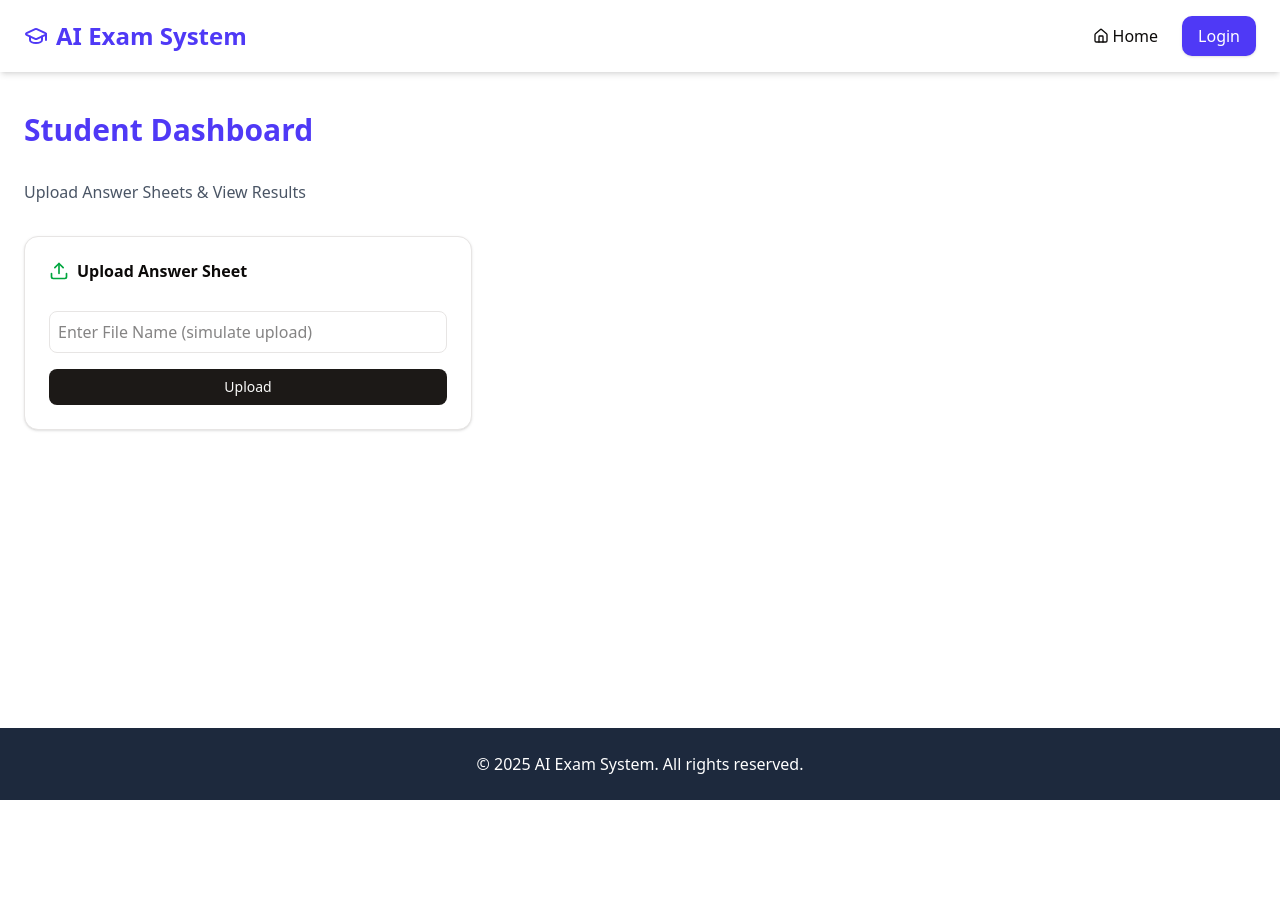
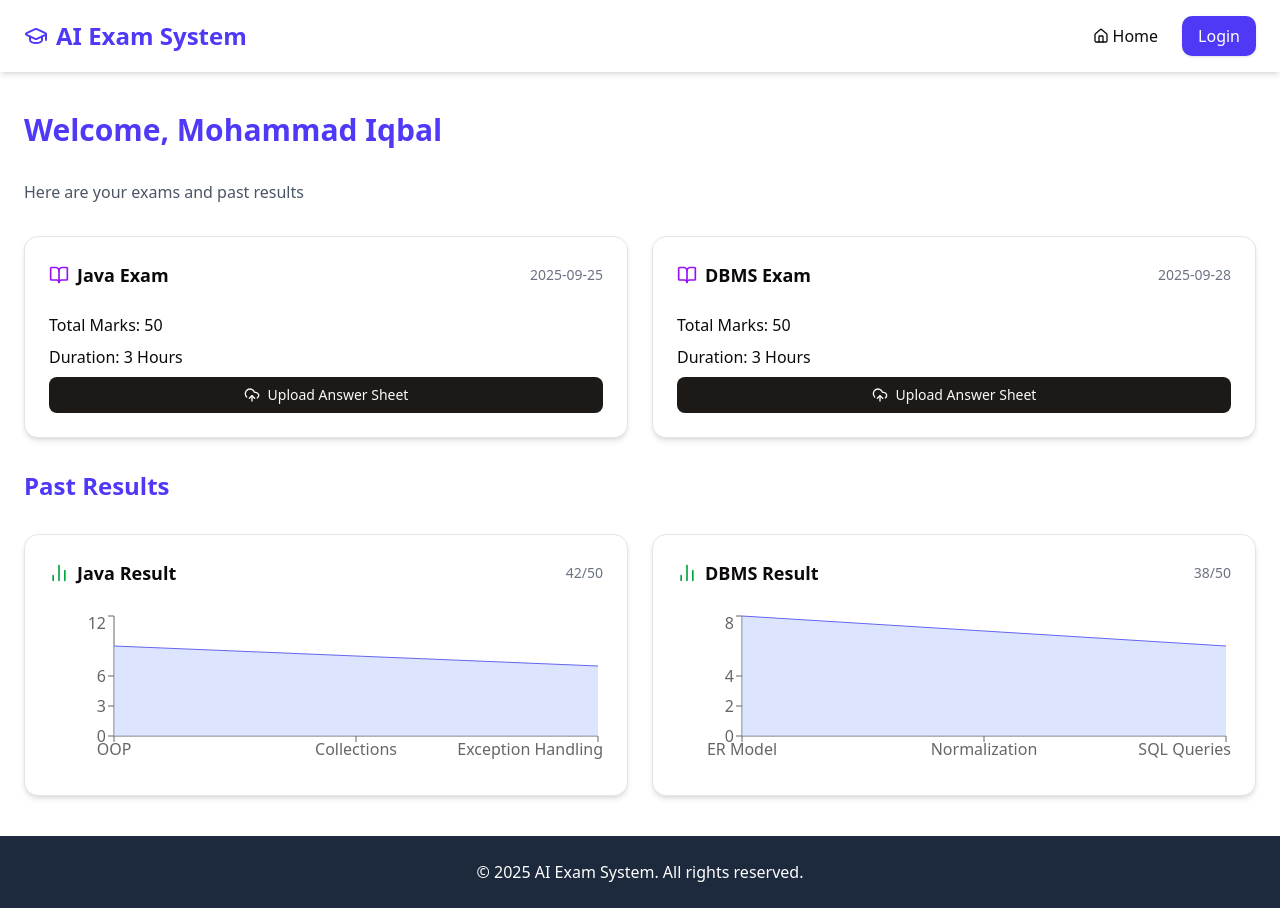
Before and after one commit to samiya2804/ExamSystem, a Next.js app: page /student in a window 1280 px wide. Before the commit the page ends 800 px from the top, so only its background shows below. Built offline with nearby package versions, Linux system fonts and the light colour scheme.

Commit message:
make changes

```diff
--- a/package.json
+++ b/package.json
@@ -19,6 +19,7 @@
     "next": "15.5.3",
     "react": "19.1.0",
     "react-dom": "19.1.0",
+    "recharts": "^3.2.1",
     "tailwind-merge": "^3.3.1"
   },
   "devDependencies": {
--- a/src/app/student/page.tsx
+++ b/src/app/student/page.tsx
@@ -1,69 +1,107 @@
 "use client";
 
-import { Card, CardHeader, CardTitle, CardContent } from "@/components/ui/card";
+import { Card, CardContent, CardHeader, CardTitle } from "@/components/ui/card";
 import { Button } from "@/components/ui/button";
-import { Upload } from "lucide-react";
+import { UploadCloud, BookOpen, BarChart2 } from "lucide-react";
 import { useState } from "react";
+import { AreaChart, Area, XAxis, YAxis, Tooltip, ResponsiveContainer } from "recharts";
 
-type UploadFile = {
-  name: string;
+type Exam = {
+  subject: string;
+  totalMarks: number;
+  duration: string;
   date: string;
 };
 
-export default function StudentPage() {
-  const [uploads, setUploads] = useState<UploadFile[]>([]);
-  const [fileName, setFileName] = useState("");
+type Result = {
+  subject: string;
+  marksObtained: number;
+  totalMarks: number;
+  topicPerformance: { topic: string; score: number }[];
+};
 
-  const handleUpload = () => {
-    if (!fileName) return;
-    setUploads([{ name: fileName, date: new Date().toLocaleString() }, ...uploads]);
-    setFileName("");
-  };
+export default function StudentDashboard() {
+  const [availableExams, setAvailableExams] = useState<Exam[]>([
+    { subject: "Java", totalMarks: 50, duration: "3 Hours", date: "2025-09-25" },
+    { subject: "DBMS", totalMarks: 50, duration: "3 Hours", date: "2025-09-28" },
+  ]);
+
+  const [pastResults, setPastResults] = useState<Result[]>([
+    {
+      subject: "Java",
+      marksObtained: 42,
+      totalMarks: 50,
+      topicPerformance: [
+        { topic: "OOP", score: 9 },
+        { topic: "Collections", score: 8 },
+        { topic: "Exception Handling", score: 7 },
+      ],
+    },
+    {
+      subject: "DBMS",
+      marksObtained: 38,
+      totalMarks: 50,
+      topicPerformance: [
+        { topic: "ER Model", score: 8 },
+        { topic: "Normalization", score: 7 },
+        { topic: "SQL Queries", score: 6 },
+      ],
+    },
+  ]);
 
   return (
     <div className="container mx-auto py-10 px-6 space-y-8">
-      <h1 className="text-3xl font-bold text-indigo-600">Student Dashboard</h1>
-      <p className="text-gray-600">Upload Answer Sheets & View Results</p>
+      <h1 className="text-3xl font-bold text-indigo-600">Welcome, Mohammad Iqbal</h1>
+      <p className="text-gray-600">Here are your exams and past results</p>
 
-      {/* Upload Form */}
-      <Card className="max-w-md">
-        <CardHeader>
-          <CardTitle className="flex items-center gap-2">
-            <Upload className="w-5 h-5 text-green-600" /> Upload Answer Sheet
+      {/* Available Exams */}
+      <div className="grid md:grid-cols-2 gap-6">
+        {availableExams.map((exam, idx) => (
+          <Card key={idx} className="border shadow-md hover:shadow-xl transition">
+            <CardHeader className="flex items-center justify-between">
+              <CardTitle className="text-lg font-semibold flex items-center gap-2">
+                <BookOpen className="w-5 h-5 text-purple-600" /> {exam.subject} Exam
               </CardTitle>
+              <span className="text-sm text-gray-500">{exam.date}</span>
             </CardHeader>
-        <CardContent className="space-y-4">
-          <input
-            type="text"
-            placeholder="Enter File Name (simulate upload)"
-            className="w-full border rounded-md p-2"
-            value={fileName}
-            onChange={(e) => setFileName(e.target.value)}
-          />
-          <Button className="w-full" onClick={handleUpload}>
-            Upload
-          </Button>
-        </CardContent>
-      </Card>
-
-      {/* Uploaded Files List */}
-      {uploads.length > 0 && (
-        <div className="space-y-4">
-          {uploads.map((f, idx) => (
-            <Card key={idx}>
-              <CardHeader>
-                <CardTitle>{f.name}</CardTitle>
-              </CardHeader>
-              <CardContent>
-                <p className="text-gray-600">Uploaded at: {f.date}</p>
-                <Button variant="secondary" className="mt-2 w-full">
-                  View Result (placeholder)
+            <CardContent className="space-y-2">
+              <p>Total Marks: {exam.totalMarks}</p>
+              <p>Duration: {exam.duration}</p>
+              <Button className="mt-2 w-full flex items-center justify-center gap-2">
+                <UploadCloud className="w-4 h-4" /> Upload Answer Sheet
               </Button>
             </CardContent>
           </Card>
         ))}
       </div>
-      )}
+
+      {/* Past Results */}
+      <h2 className="text-2xl font-semibold mt-8 text-indigo-600">Past Results</h2>
+      <div className="grid md:grid-cols-2 gap-6">
+        {pastResults.map((res, idx) => (
+          <Card key={idx} className="border shadow-md hover:shadow-xl transition">
+            <CardHeader className="flex items-center justify-between">
+              <CardTitle className="text-lg font-semibold flex items-center gap-2">
+                <BarChart2 className="w-5 h-5 text-green-600" /> {res.subject} Result
+              </CardTitle>
+              <span className="text-sm text-gray-500">{res.marksObtained}/{res.totalMarks}</span>
+            </CardHeader>
+            <CardContent className="space-y-3">
+              {/* Topic-wise Performance Chart */}
+              <div className="w-full h-40">
+                <ResponsiveContainer width="100%" height="100%">
+                  <AreaChart data={res.topicPerformance}>
+                    <XAxis dataKey="topic" />
+                    <YAxis />
+                    <Tooltip />
+                    <Area type="monotone" dataKey="score" stroke="#6366f1" fill="#c7d2fe" />
+                  </AreaChart>
+                </ResponsiveContainer>
+              </div>
+            </CardContent>
+          </Card>
+        ))}
+      </div>
     </div>
   );
 }
```
Also changed, not shown: 1 other file (tests, documents, lock files or other folders). Lines whose indentation alone changed are shown as unchanged.
